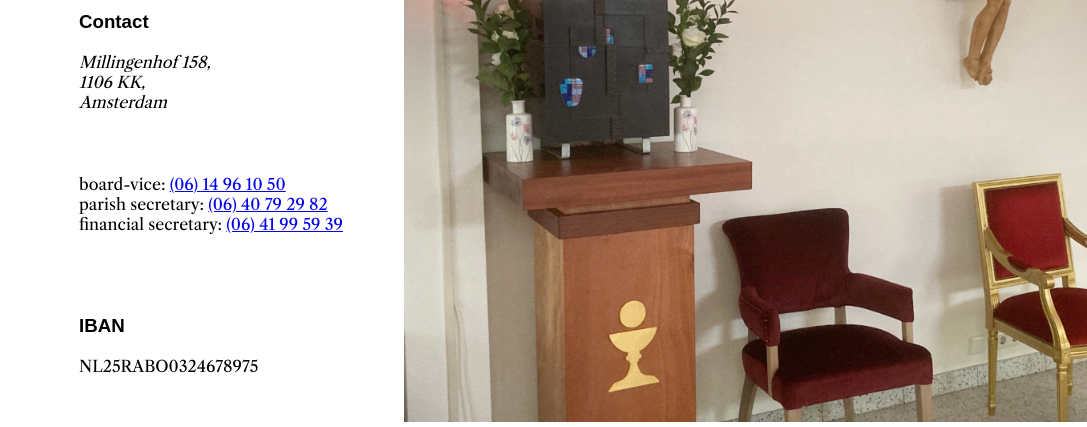
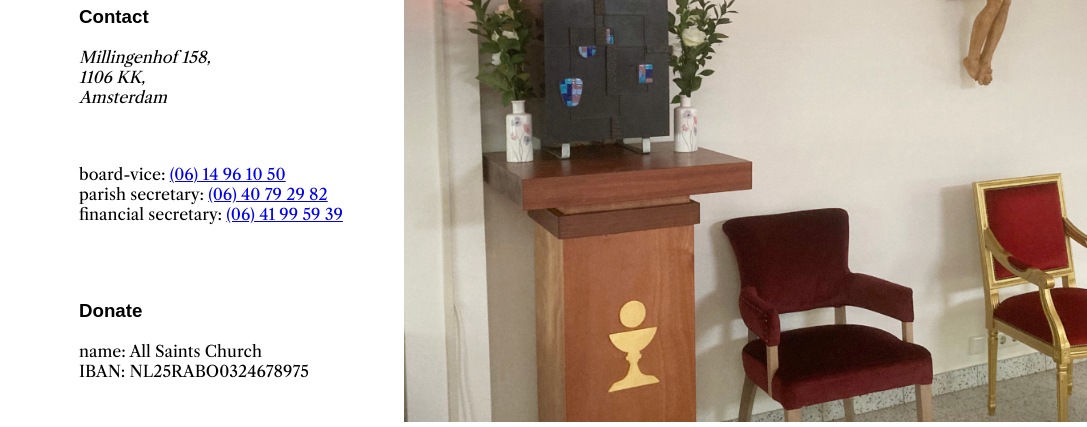
Before and after one commit to theodenblanken/allSaints.github.io, a plain HTML site: page index.html in a window 1280 px wide. Shown: the part 733-1160 px from the top of the page, without its empty margins (193-1280 px from the left). Drawn offline with nearby package versions, Linux system fonts and the light colour scheme; grey boxes are pictures that could not be loaded.

Commit message:
Bankrekening van naam voorzien

```diff
--- a/index.html
+++ b/index.html
@@ -62,9 +62,10 @@
                 </p>
             </section>
             <section class="iban">
-                <h3>IBAN</h3>
+                <h3>Donate</h3>
                 <p>
-                    NL25RABO0324678975
+                    name: All Saints Church <br>
+                    IBAN: NL25RABO0324678975
                 </p>
             </section>
 
```
